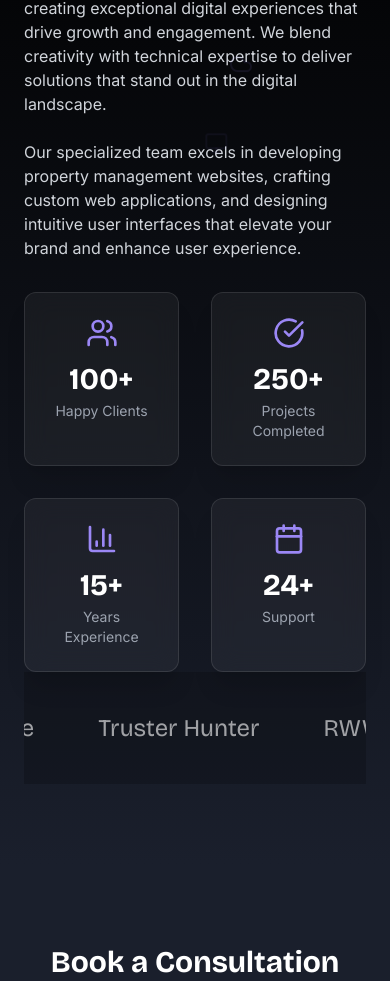
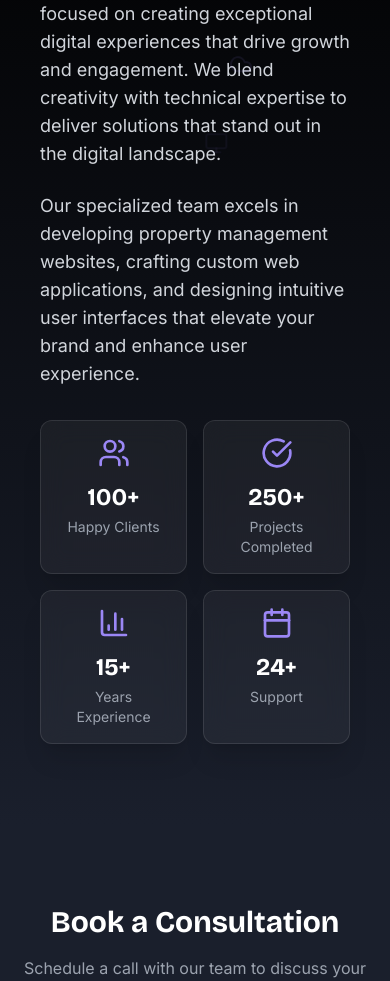
Before and after one commit to AmanYaqoob/blion-digital-pulse, a React (Vite) app: page / in a window 390 px wide. Shown: the part 6583-7564 px from the top of the page. Built offline with nearby package versions, Linux system fonts and the light colour scheme.

Commit message:
Remove company marquee and improve responsiveness
Refactor the company marquee component to remove the scrolling effect and improve responsiveness.

```diff
--- a/src/components/About.tsx
+++ b/src/components/About.tsx
@@ -53,27 +53,6 @@ const FloatingIcon = ({ icon, x, y, delay }: { icon: React.ReactNode; x: number;
   </motion.div>
 );
 
-const CompanyMarquee = () => {
-  const companies = [
-    "Poolie", "Truster Hunter", "RWW", "TechCorp", "InnovateLabs", "DigitalFlow"
-  ];
-
-  return (
-    <div className="relative overflow-hidden py-10 bg-black/20">
-      <div className="flex space-x-16 animate-scroll">
-        {[...companies, ...companies].map((company, index) => (
-          <span
-            key={index}
-            className="text-2xl font-bricolage text-white/60 whitespace-nowrap"
-          >
-            {company}
-          </span>
-        ))}
-      </div>
-    </div>
-  );
-};
-
 const About = () => {
   const ref = useRef(null);
   const isInView = useInView(ref, { once: true, amount: 0.3 });
@@ -110,42 +89,46 @@ const About = () => {
       <FloatingIcon icon={<Cpu size={24} />} x={-180} y={-80} delay={2} />
       <FloatingIcon icon={<Monitor size={24} />} x={180} y={220} delay={2.5} />
 
-      <div className="max-w-7xl mx-auto">
-        <div className="grid grid-cols-1 lg:grid-cols-2 gap-16 items-center" ref={ref}>
+      <div className="max-w-7xl mx-auto px-4 sm:px-6 lg:px-8">
+        <div className="grid grid-cols-1 lg:grid-cols-2 gap-8 lg:gap-16 items-center" ref={ref}>
           <motion.div
             initial={{ opacity: 0, x: 50 }}
             animate={isInView ? { opacity: 1, x: 0 } : { opacity: 0, x: 50 }}
             transition={{ duration: 0.5 }}
+            className="space-y-8"
           >
-            <h2 className="text-3xl md:text-4xl font-bold font-bricolage mb-6">
+            <div>
+              <h2 className="text-3xl md:text-4xl lg:text-5xl font-bold font-bricolage mb-6">
                 About <span className="text-gradient">Blion</span>
               </h2>
-            <p className="text-gray-300 mb-6">
+              <p className="text-gray-300 text-lg mb-6">
                 Blion is a premium digital agency focused on creating exceptional digital experiences that drive growth and engagement. We blend creativity with technical expertise to deliver solutions that stand out in the digital landscape.
               </p>
-            <p className="text-gray-300 mb-8">
+              <p className="text-gray-300 text-lg">
                 Our specialized team excels in developing property management websites, crafting custom web applications, and designing intuitive user interfaces that elevate your brand and enhance user experience.
               </p>
+            </div>
 
-            <div className="grid grid-cols-2 gap-8">
+            <div className="grid grid-cols-2 gap-4 sm:gap-6 lg:gap-8">
               {stats.map((stat, index) => (
-                <div key={index} className="flex flex-col items-center text-center glass-card p-6 rounded-xl">
+                <div
+                  key={index}
+                  className="flex flex-col items-center text-center glass-card p-4 sm:p-6 rounded-xl hover:border-blion-purple/30 transition-colors duration-300"
+                >
                   <div className="mb-3">{stat.icon}</div>
-                  <div className="text-3xl font-bold font-bricolage mb-1">
+                  <div className="text-2xl sm:text-3xl font-bold font-bricolage mb-1">
                     {typeof stat.value === 'number' ? (
                       <CountUpNumber end={stat.value} inView={isInView} />
                     ) : (
                       stat.value
                     )}
                   </div>
-                  <div className="text-gray-400 text-sm">{stat.label}</div>
+                  <div className="text-gray-400 text-sm sm:text-base">{stat.label}</div>
                 </div>
               ))}
             </div>
           </motion.div>
         </div>
-
-        <CompanyMarquee />
       </div>
     </section>
   );
```
Lines whose indentation alone changed are shown as unchanged.
